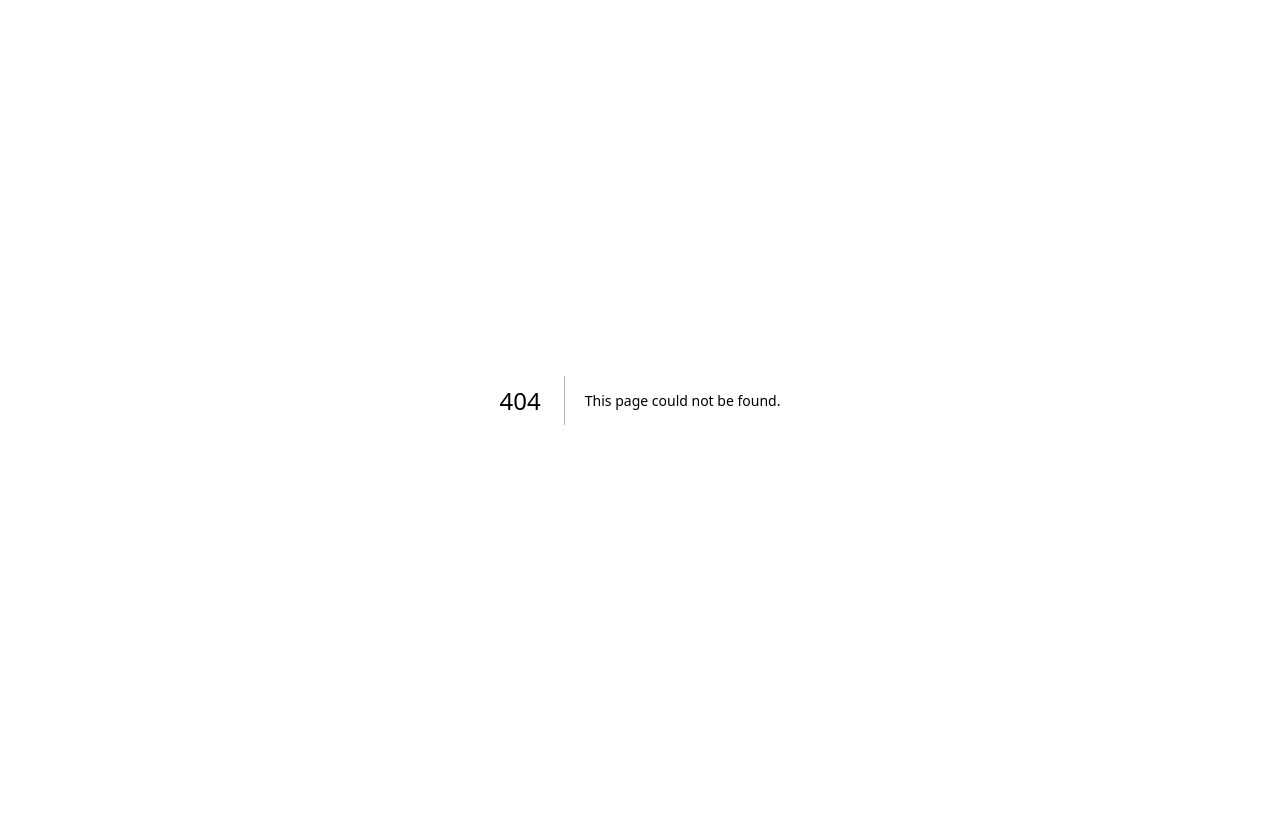
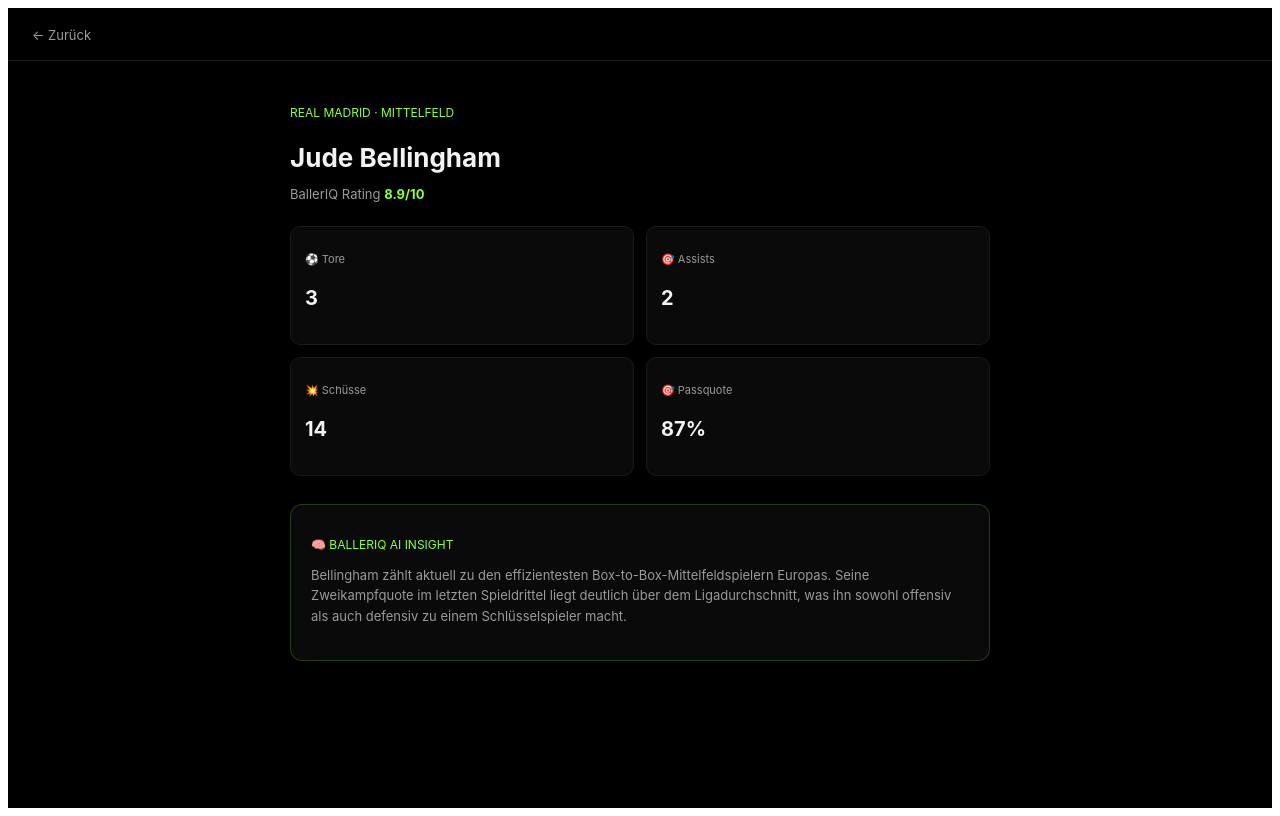
Before and after one commit to balleriq-dev/Balleriq, a Next.js app: page /spieler/bellingham in a window 1280 px wide. Before the commit this address had no page. Built offline with nearby package versions, Linux system fonts and the light colour scheme.

Commit message:
bellingham.js erstellen

```diff
--- /dev/null
+++ b/pages/spieler/bellingham.js
@@ -0,0 +1,32 @@
+import Link from "next/link";
+
+export default function Bellingham() {
+  return (
+    <div style={{ minHeight: "100vh", background: "#000", color: "#F2F2F0", fontFamily: "Inter, sans-serif" }}>
+      <nav style={{ position: "sticky", top: 0, zIndex: 20, padding: "16px 24px", borderBottom: "1px solid #1A1A1A", background: "rgba(0,0,0,0.9)" }}>
+        <Link href="/" style={{ color: "#9A9A9A", textDecoration: "none", fontSize: "13px" }}>← Zurück</Link>
+      </nav>
+      <section style={{ maxWidth: "700px", margin: "0 auto", padding: "32px 20px 60px" }}>
+        <p style={{ fontSize: "12px", color: "#8CFF3C", marginBottom: "8px" }}>REAL MADRID · MITTELFELD</p>
+        <h1 style={{ fontSize: "26px", fontWeight: 700, marginBottom: "6px" }}>Jude Bellingham</h1>
+        <p style={{ fontSize: "13px", color: "#9A9A9A", marginBottom: "24px" }}>BallerIQ Rating <span style={{ color: "#8CFF3C", fontWeight: 700 }}>8.9/10</span></p>
+
+        <div style={{ display: "grid", gridTemplateColumns: "repeat(2, 1fr)", gap: "12px", marginBottom: "28px" }}>
+          {[["⚽ Tore", "3"], ["🎯 Assists", "2"], ["💥 Schüsse", "14"], ["🎯 Passquote", "87%"]].map(([label, val]) => (
+            <div key={label} style={{ background: "#0A0A0A", border: "1px solid #1A1A1A", borderRadius: "10px", padding: "14px" }}>
+              <p style={{ fontSize: "11px", color: "#9A9A9A", marginBottom: "4px" }}>{label}</p>
+              <p style={{ fontSize: "20px", fontWeight: 700 }}>{val}</p>
+            </div>
+          ))}
+        </div>
+
+        <div style={{ background: "#0A0A0A", border: "1px solid #8CFF3C33", borderRadius: "12px", padding: "20px" }}>
+          <p style={{ fontSize: "12px", color: "#8CFF3C", marginBottom: "8px" }}>🧠 BALLERIQ AI INSIGHT</p>
+          <p style={{ fontSize: "13px", color: "#9A9A9A", lineHeight: 1.6 }}>
+            Bellingham zählt aktuell zu den effizientesten Box-to-Box-Mittelfeldspielern Europas. Seine Zweikampfquote im letzten Spieldrittel liegt deutlich über dem Ligadurchschnitt, was ihn sowohl offensiv als auch defensiv zu einem Schlüsselspieler macht.
+          </p>
+        </div>
+      </section>
+    </div>
+  );
+}
```
